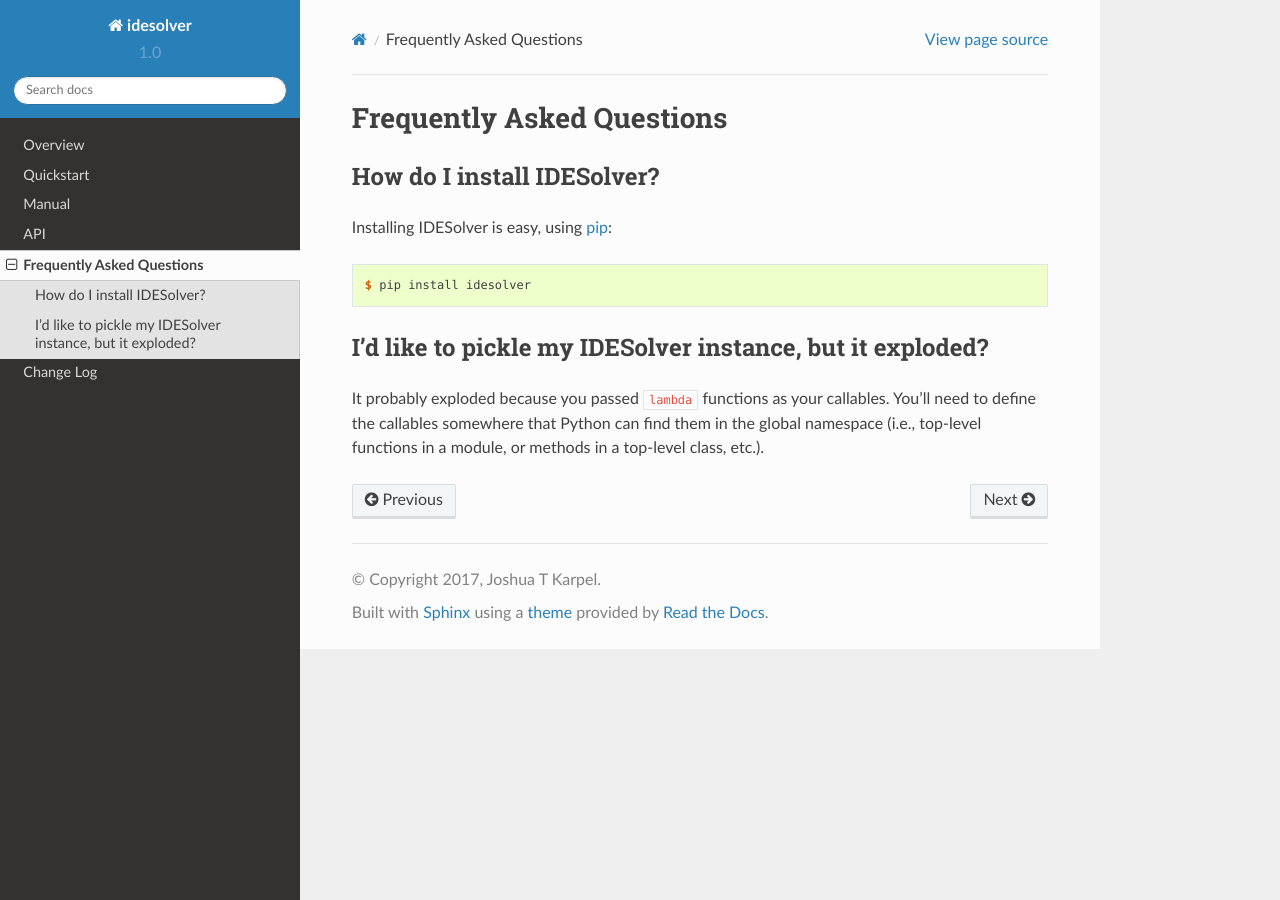
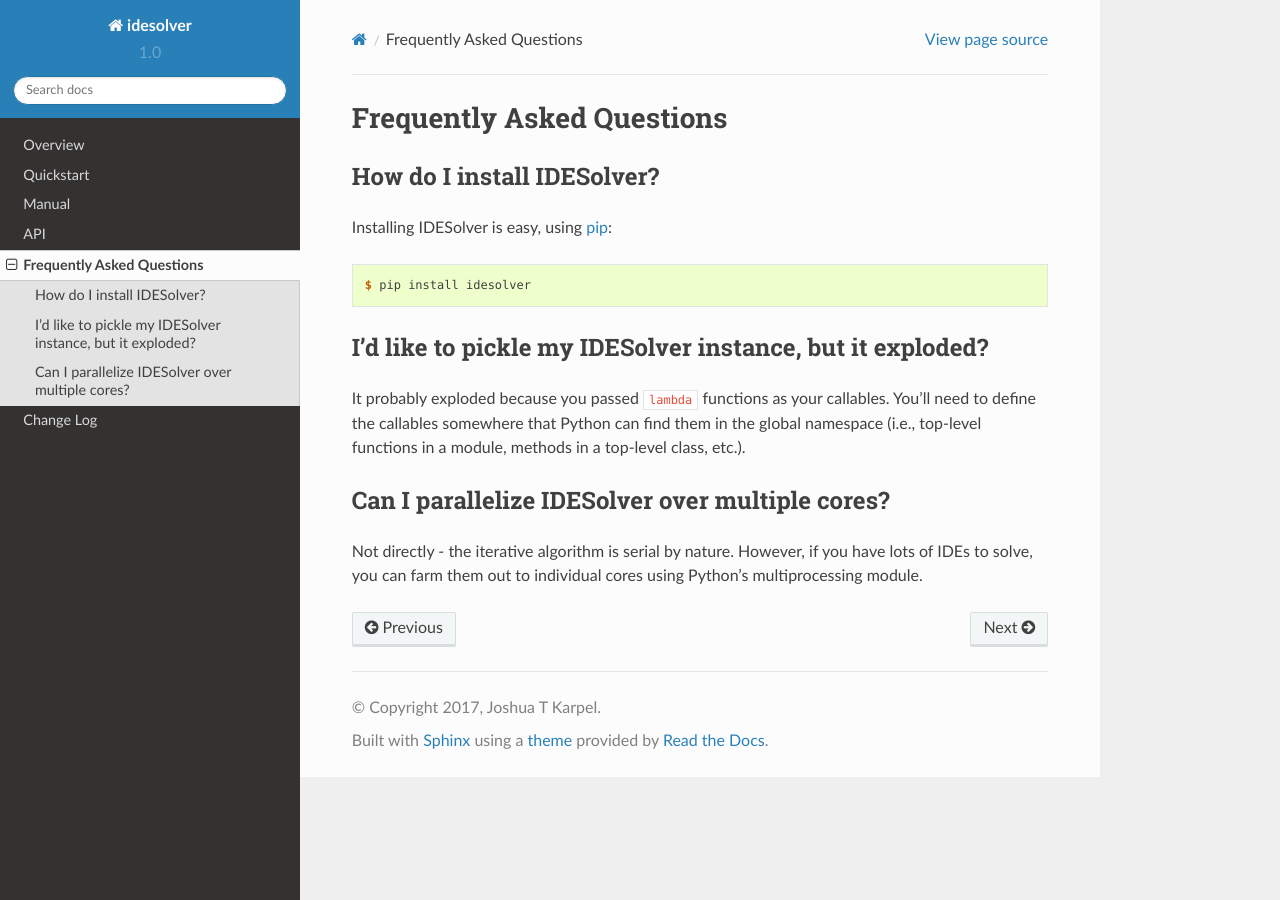
Before and after one commit to JoshKarpel/idesolver, a Sphinx documentation site: the page built from docs/source/faq.rst, in a window 1280 px wide. Built offline with Sphinx 7.4.7 and the Read the Docs theme 2.0.0, drawn with Linux system fonts in a browser that asks for light colours.

Commit message:
Some small updates to the docs.

```diff
--- a/docs/source/api.rst
+++ b/docs/source/api.rst
@@ -6,6 +6,3 @@ API
 .. autoclass:: IDESolver
 
     .. automethod:: solve
-
-.. autoclass:: CIDESolver
-   :show-inheritance:
--- a/docs/source/conf.py
+++ b/docs/source/conf.py
@@ -40,7 +40,6 @@ extensions = [
     'sphinx.ext.viewcode',
     'sphinx.ext.githubpages',
     'sphinx.ext.napoleon',
-    # 'sphinx_autodoc_typehints',
 ]
 
 # Add any paths that contain templates here, relative to this directory.
@@ -92,8 +91,9 @@ todo_include_todos = False
 # The theme to use for HTML and HTML Help pages.  See the documentation for
 # a list of builtin themes.
 #
+# html_theme = 'alabaster'
 html_theme = 'sphinx_rtd_theme'
-html_theme_path = [sphinx_rtd_theme.get_html_theme_path()]
+# html_theme_path = [sphinx_rtd_theme.get_html_theme_path()]
 
 # Theme options are theme-specific and customize the look and feel of a theme
 # further.  For a list of options available for each theme, see the
--- a/docs/source/faq.rst
+++ b/docs/source/faq.rst
@@ -12,8 +12,16 @@ Installing IDESolver is easy, using `pip <https://pip.pypa.io/en/stable/>`_:
 
     $ pip install idesolver
 
+
 I'd like to pickle my IDESolver instance, but it exploded?
 ----------------------------------------------------------
 
 It probably exploded because you passed ``lambda`` functions as your callables.
-You'll need to define the callables somewhere that Python can find them in the global namespace (i.e., top-level functions in a module, or methods in a top-level class, etc.).
+You'll need to define the callables somewhere that Python can find them in the global namespace (i.e., top-level functions in a module, methods in a top-level class, etc.).
+
+
+Can I parallelize IDESolver over multiple cores?
+------------------------------------------------
+
+Not directly - the iterative algorithm is serial by nature.
+However, if you have lots of IDEs to solve, you can farm them out to individual cores using Python's multiprocessing module.
--- a/docs/source/index.rst
+++ b/docs/source/index.rst
@@ -3,7 +3,7 @@ Overview
 
 .. currentmodule:: idesolver
 
-IDESolver is a package that provides an interface for solving real- or complex-valued integro-differential equations (IDEs) of the form
+`IDESolver <https://github.com/JoshKarpel/idesolver>`_ is a package that provides an interface for solving real- or complex-valued integro-differential equations (IDEs) of the form
 
 .. math::
 
--- a/docs/source/quickstart.rst
+++ b/docs/source/quickstart.rst
@@ -11,9 +11,9 @@ Suppose we want to solve the integro-differential equation (IDE)
     & x \in [0, 1], \quad y(0) = 0.
 
 This analytic solution to this IDE is :math:`y(x) = \ln(1 + x)`.
-We'll find a numerical solution using IDESolver and compare.
+We'll find a numerical solution using IDESolver and compare it to the analytic solution.
 
-We begin by creating an instance of :class:`IDESolver`, passing it information about the IDE that we want to solve.
+We begin by creating an instance of :class:`IDESolver`, passing it information about the IDE that we want to solve:
 
 ::
 
```
Also changed, not shown: 14 other files.
